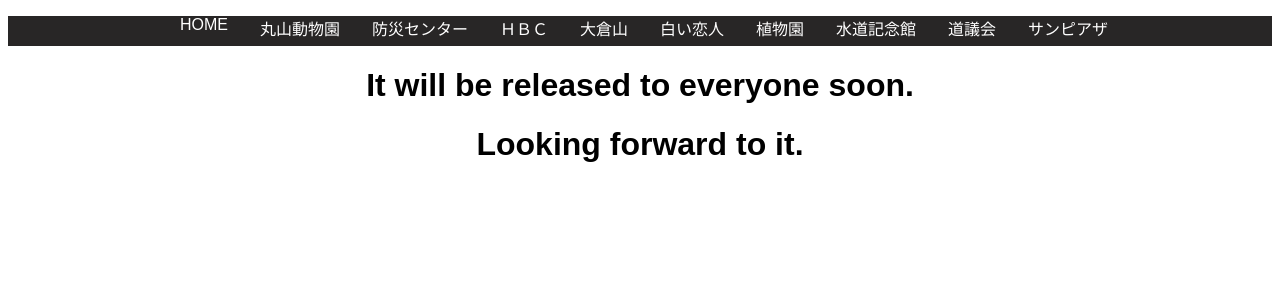
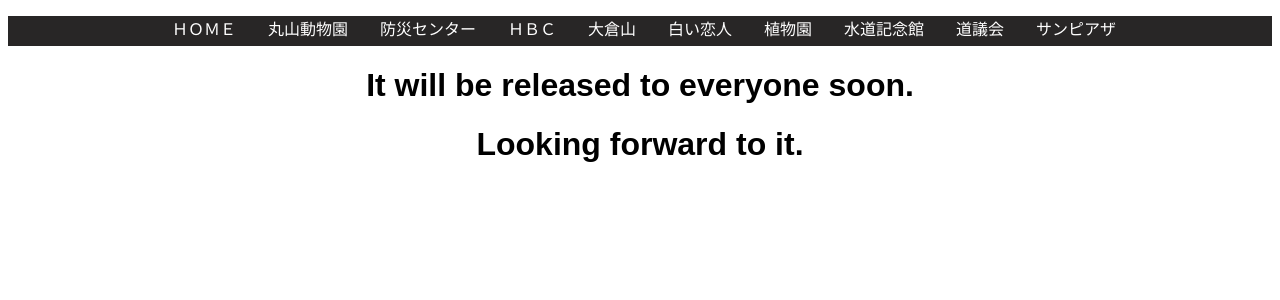
Before and after one commit to tokoshika/syu, a Nuxt app: page / in a window 1280 px wide. Shown: the top 300 px of the page. Built offline with nearby package versions, Linux system fonts and the light colour scheme.

Commit message:
ｈｂｃ

```diff
--- a/layouts/default.vue
+++ b/layouts/default.vue
@@ -4,7 +4,7 @@
       <nav>
         <ul>
           <li>
-            <NuxtLink to="/" class="color">HOME</NuxtLink>
+            <NuxtLink to="/" class="color">ＨＯＭＥ</NuxtLink>
           </li>
           <li>
             <NuxtLink to="/maruyama-zoo" class="color">丸山動物園</NuxtLink>
```
